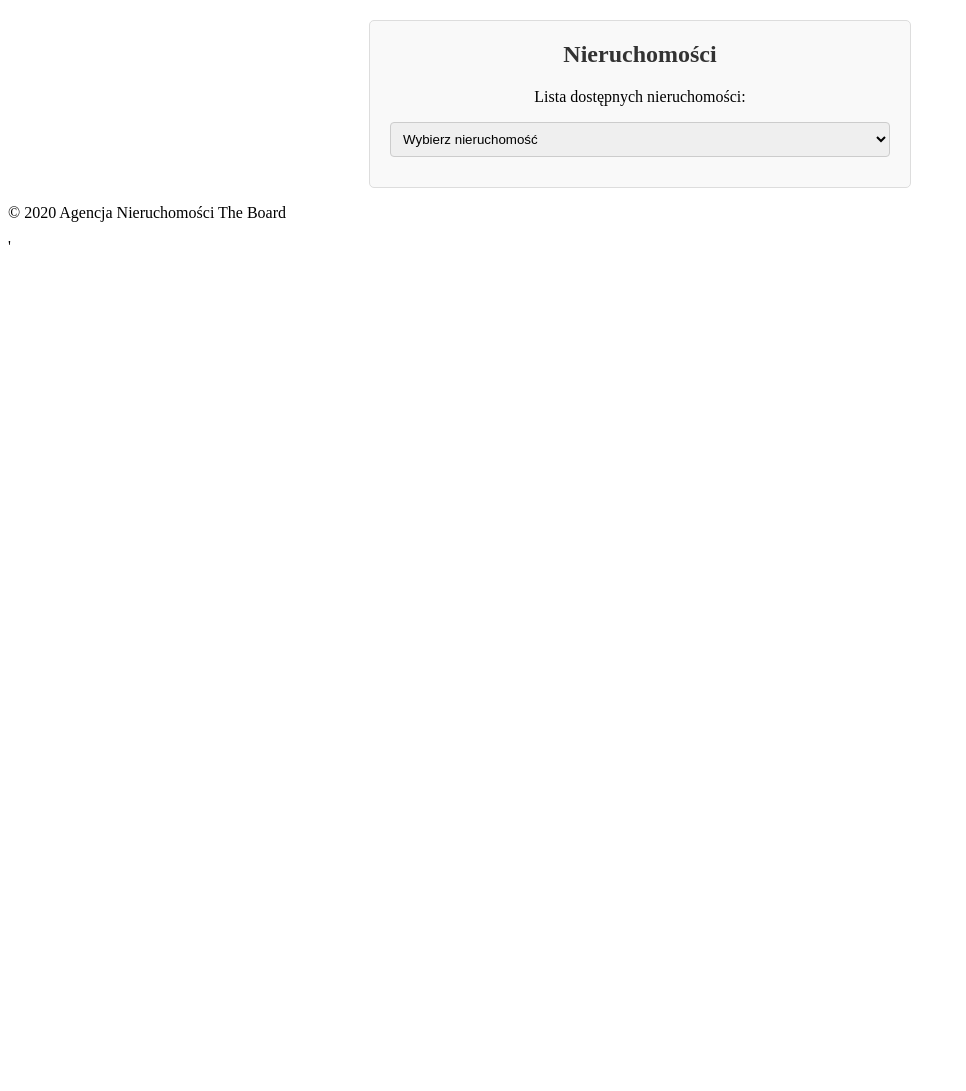
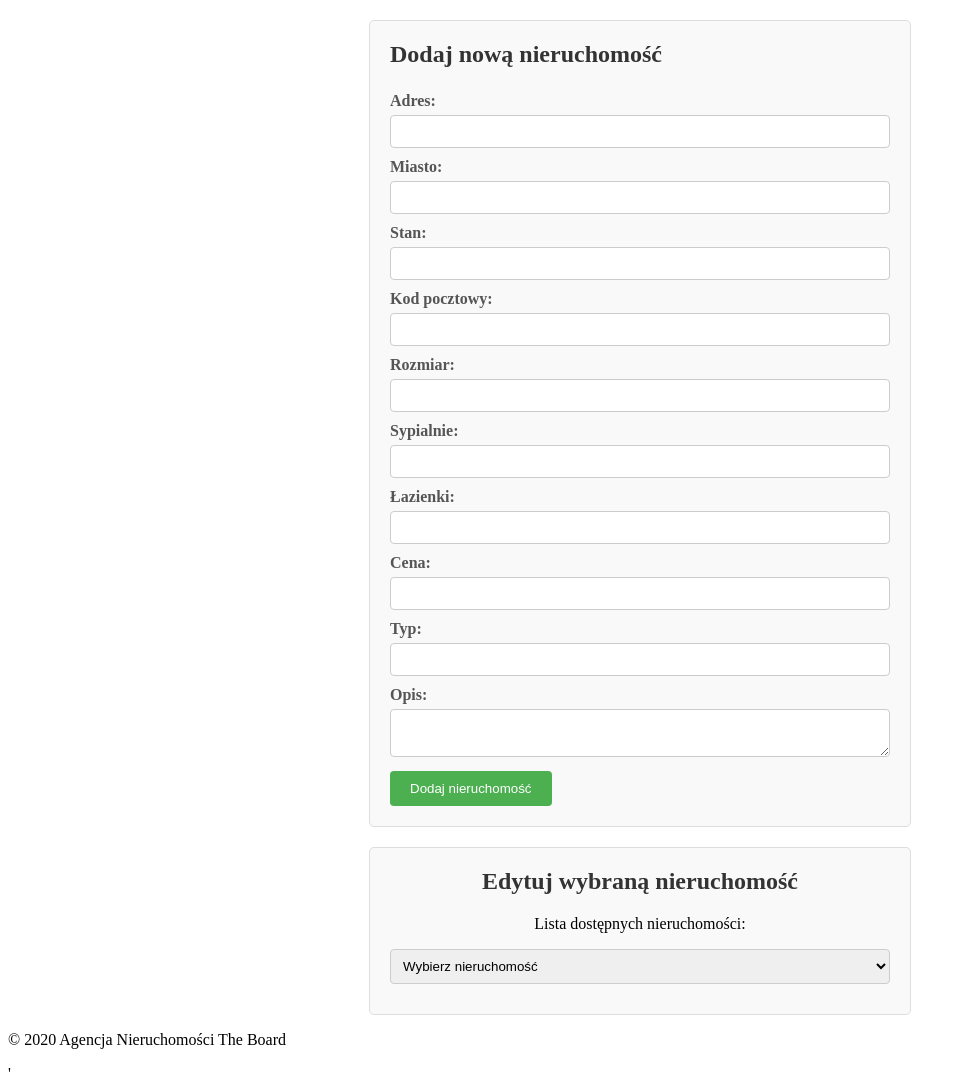
Before and after one commit to SilverPung/Bazy, a FastAPI app: template templates/property.html in a window 1280 px wide. Shown: the part 157-1248 px from the top of the page, without its empty margins (0-966 px from the left). Before the commit the page ends 402 px from the top, so only its background shows below. Run offline with FastAPI, Linux system fonts and the light colour scheme; the template is opened without the code that fills it: most values are stand-ins (such as "Sample title", 1, 10 or a date in 2020).

Commit message:
added updating , and adding new property in the form of website

```diff
--- a/database/custom/check_unique_db.py
+++ b/database/custom/check_unique_db.py
@@ -14,7 +14,7 @@ def show_client_table():
         cursor = con.cursor()
 
         # Query to select all columns from the "Client" table
-        cursor.execute('SELECT * FROM "Repairs"')
+        cursor.execute('SELECT * FROM "Agent"')
 
         # Fetch the column names
         column_names = [desc[0] for desc in cursor.description]
--- a/main.py
+++ b/main.py
@@ -11,14 +11,12 @@ cur = con.cursor()
 
 try:
     cur.execute("""
-        ALTER TABLE "Property" ADD CONSTRAINT "Property_Type" CHECK (TYPE IN ('House', 'Apartment','Flat', 'Condo', 'Townhouse', 'Duplex', 'Triplex', 'Fourplex', 'Villa', 'Cottage', 'Bungalow', 'Mobile Home', 'Other'))
+        ALTER TABLE "AGENT" ADD COLUMN "AGENT_ID" INTEGER NOT NULL;
     """)
-    print("Procedure created or updated.")
 except fdb.DatabaseError as e:
     print(f"Error creating/updating Procedure: {e}")
 
 # ...existing code...
 
+
 # Commit and close the connection
-con.commit()
-con.close()
--- a/static/style.css
+++ b/static/style.css
@@ -38,6 +38,7 @@
     padding: 10px 0;
 }
 
+
 #propertyList {
     text-align: center;
     justify-content: center;
@@ -63,7 +64,7 @@
     box-sizing: border-box;
 }
 
-#propertyForm {
+.propertyForm {
     justify-content: center;
     background-color: #f9f9f9;
     border: 1px solid #ddd;
@@ -75,22 +76,22 @@
 
 }
 
-#propertyForm h3 {
+.propertyForm h3 {
     margin-top: 0;
     font-size: 1.5em;
     color: #333;
 }
 
-#propertyForm label {
+.propertyForm label {
     display: block;
     margin-bottom: 5px;
     font-weight: bold;
     color: #555;
 }
 
-#propertyForm input[type="text"],
-#propertyForm input[type="number"],
-#propertyForm textarea {
+.propertyForm input[type="text"],
+.propertyForm input[type="number"],
+.propertyForm textarea {
     width: 100%;
     padding: 8px;
     margin-bottom: 10px;
@@ -98,8 +99,7 @@
     border-radius: 4px;
     box-sizing: border-box;
 }
-
-#propertyForm button {
+#editPropertyForm button {
     background-color: #4CAF50;
     color: white;
     padding: 10px 20px;
@@ -108,6 +108,29 @@
     cursor: pointer;
 }
 
-#propertyForm button:hover {
+#editPropertyForm button:hover {
     background-color: #45a049;
 }
+
+#deleteProperty {
+    background-color: #f44336;
+    color: white;
+    padding: 10px 20px;
+    border: none;
+    border-radius: 4px;
+    cursor: pointer;
+    margin-top: 10px;
+}
+
+#addPropertyForm button {
+    background-color: #4CAF50;
+    color: white;
+    padding: 10px 20px;
+    border: none;
+    border-radius: 4px;
+    cursor: pointer;
+}
+
+#addPropertyForm button:hover {
+    background-color: #45a049;
+}
--- a/templates/property.html
+++ b/templates/property.html
@@ -3,8 +3,37 @@
 {% block title %}Nieruchomości{% endblock %}
 
 {% block content %}
+<div id="propertyFormAdd" class="propertyForm">
+    <h3>Dodaj nową nieruchomość</h3>
+    <form id="addPropertyForm">
+        <label for="address">Adres:</label>
+        <input type="text" id="add_address" name="address"><br>
+        <label for="city">Miasto:</label>
+        <input type="text" id="add_city" name="city"><br>
+        <label for="state">Stan:</label>
+        <input type="text" id="add_state" name="state"><br>
+        <label for="postal_code">Kod pocztowy:</label>
+        <input type="text" id="add_postal_code" name="postal_code"><br>
+        <label for="size">Rozmiar:</label>
+        <input type="number" id="add_size" name="size"><br>
+        <label for="bedrooms">Sypialnie:</label>
+        <input type="number" id="add_bedrooms" name="bedrooms"><br>
+        <label for="bathrooms">Łazienki:</label>
+        <input type="number" id="add_bathrooms" name="bathrooms"><br>
+        <label for="price">Cena:</label>
+        <input type="number" id="add_price" name="price"><br>
+        <label for="type">Typ:</label>
+        <input type="text" id="add_type" name="type"><br>
+        <label for="description">Opis:</label>
+        <textarea id="add_description" name="description"></textarea><br>
+        <button type="submit">Dodaj nieruchomość</button>
+    </form>
+</div>
+
+
+
 <div id="propertyList">
-    <h2>Nieruchomości</h2>
+    <h2>Edytuj wybraną nieruchomość</h2>
     <p>Lista dostępnych nieruchomości:</p>
     <select id="propertySelect">
         <option value="">Wybierz nieruchomość</option>
@@ -14,7 +43,7 @@
     </select>
 </div>
 
-<div id="propertyForm" style="display:none;">
+<div id="propertyFormEdit" style="display: none;" class="propertyForm">
     <h3>Edytuj nieruchomość</h3>
     <form id="editPropertyForm">
         <label for="address">Adres:</label>
@@ -39,9 +68,11 @@
         <textarea id="description" name="description"></textarea><br>
         <button type="submit">Zapisz zmiany</button>
     </form>
+    <button id="deleteProperty">Usuń nieruchomość</button>
 </div>
 
 <script>
+    // Add property form after selecting property from list
 document.getElementById('propertySelect').addEventListener('change', function() {
     var propertyId = this.value;
     if (propertyId) {
@@ -60,13 +91,14 @@ document.getElementById('propertySelect').addEventListener('change', function()
                 document.getElementById('price').value = data.PRICE;
                 document.getElementById('type').value = data.TYPE;
                 document.getElementById('description').value = data.DESCRIPTION;
-                document.getElementById('propertyForm').style.display = 'block';
+                document.getElementById('propertyFormEdit').style.display = 'block';
             });
     } else {
-        document.getElementById('propertyForm').style.display = 'none';
+        document.getElementById('propertyFormEdit').style.display = 'none';
         console.log('No property selected');
     }
 });
+    //update property after changing values in form
 document.getElementById('editPropertyForm').addEventListener('submit', function(event) {
     event.preventDefault();
 
@@ -108,7 +140,85 @@ document.getElementById('editPropertyForm').addEventListener('submit', function(
         if(data.status == 'Property updated') {
             alert('Property updated successfully');
         } else {
-            alert('Failed to update property');
+            alert('Failed to update property'+ data.detail);
+        }
+        console.log(data);
+    });
+});
+    // Deleting property after clicking delete button
+document.getElementById('deleteProperty').addEventListener('click', function() {
+    var answer = confirm('Are you sure you want to delete this property?');
+    if (answer) {
+        var propertyId = document.getElementById('propertySelect').value;
+        fetch(`/agency/property/${propertyId}`, {
+            method: 'DELETE'
+        })
+        .then(response => response.json())
+        .then(data => {
+            if(data.message == 'Property deleted successfully') {
+                alert('Property deleted successfully');
+                document.getElementById('propertyFormEdit').style.display = 'none';
+                document.getElementById('propertySelect').value = '';
+            } else {
+                alert('Failed to delete property'+ data.detail);
+
+            }
+            console.log(data);
+        });
+
+    }
+});
+    // Adding new property after clicking submit button
+document.getElementById('addPropertyForm').addEventListener('submit', function(event) {
+    event.preventDefault();
+
+    var address = document.getElementById('add_address').value;
+    var city = document.getElementById('add_city').value;
+    var state = document.getElementById('add_state').value;
+    var postalCode = document.getElementById('add_postal_code').value;
+    var size = document.getElementById('add_size').value;
+    var bedrooms = document.getElementById('add_bedrooms').value;
+    var bathrooms = document.getElementById('add_bathrooms').value;
+    var price = document.getElementById('add_price').value;
+    var type = document.getElementById('add_type').value; // Convert to integer
+    var description = document.getElementById('add_description').value;
+
+    let queryParams = new URLSearchParams({
+        address: address,
+        city: city,
+        state: state,
+        postal_code: postalCode,
+        size: size,
+        bedrooms: bedrooms,
+        bathrooms: bathrooms,
+        price: price,
+        type1: type,
+        description: description
+    }).toString();
+    console.log(queryParams);
+
+    fetch(`/agency/property?${queryParams}`, {
+        method: 'POST',
+        headers: {
+            'Content-Type': 'application/json'
+        }
+    })
+    .then(response => response.json())
+    .then(data => {
+        if(data.message == 'Property inserted successfully') {
+            alert('Property added successfully');
+            document.getElementById('add_address').value = '';
+            document.getElementById('add_city').value = '';
+            document.getElementById('add_state').value = '';
+            document.getElementById('add_postal_code').value = '';
+            document.getElementById('add_size').value = '';
+            document.getElementById('add_bedrooms').value = '';
+            document.getElementById('add_bathrooms').value = '';
+            document.getElementById('add_price').value = '';
+            document.getElementById('add_type').value = '';
+            document.getElementById('add_description').value = '';
+        } else {
+            alert('Failed to add property'+ data.detail);
         }
         console.log(data);
     });
```
Also changed, not shown: test.py (+20 -6 lines).
